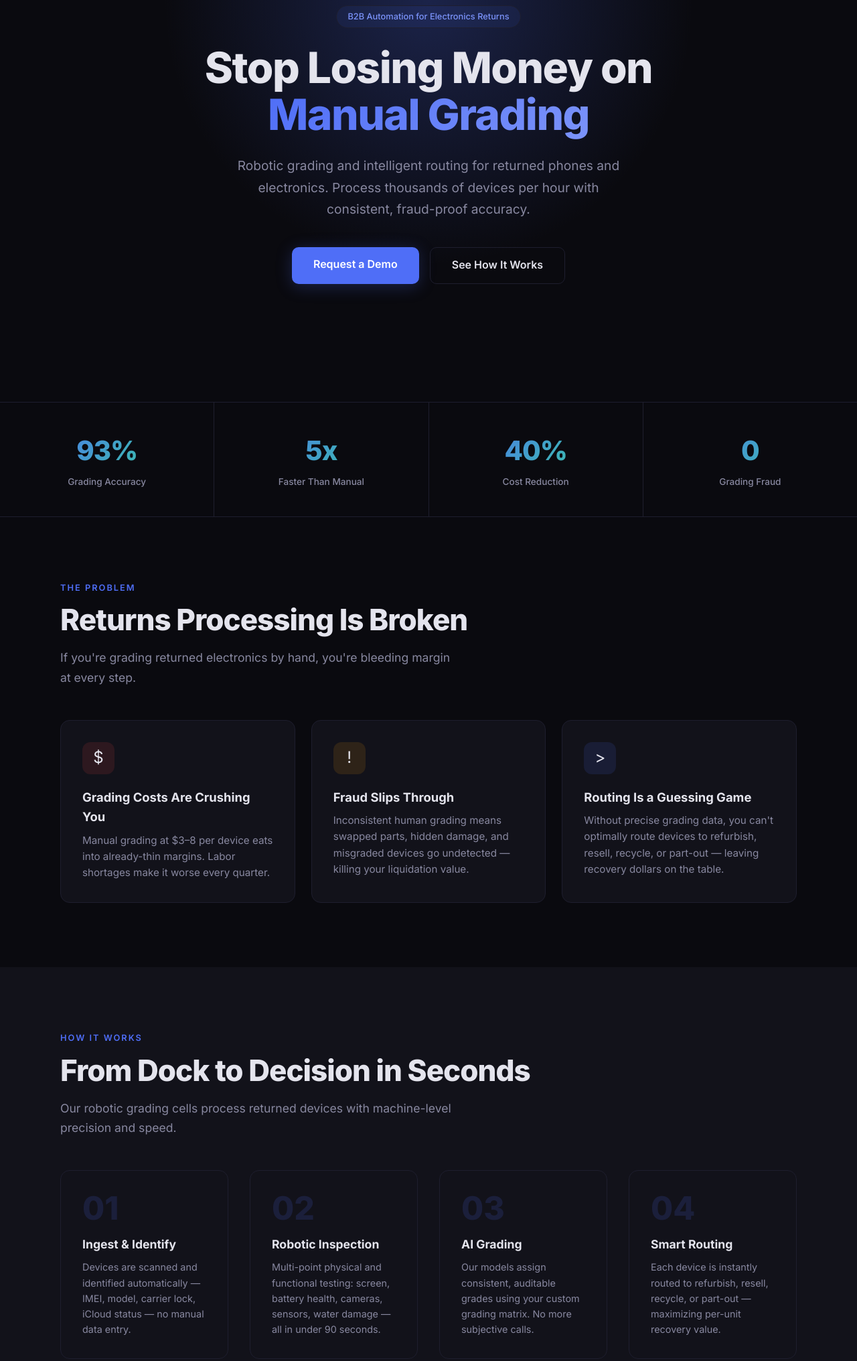
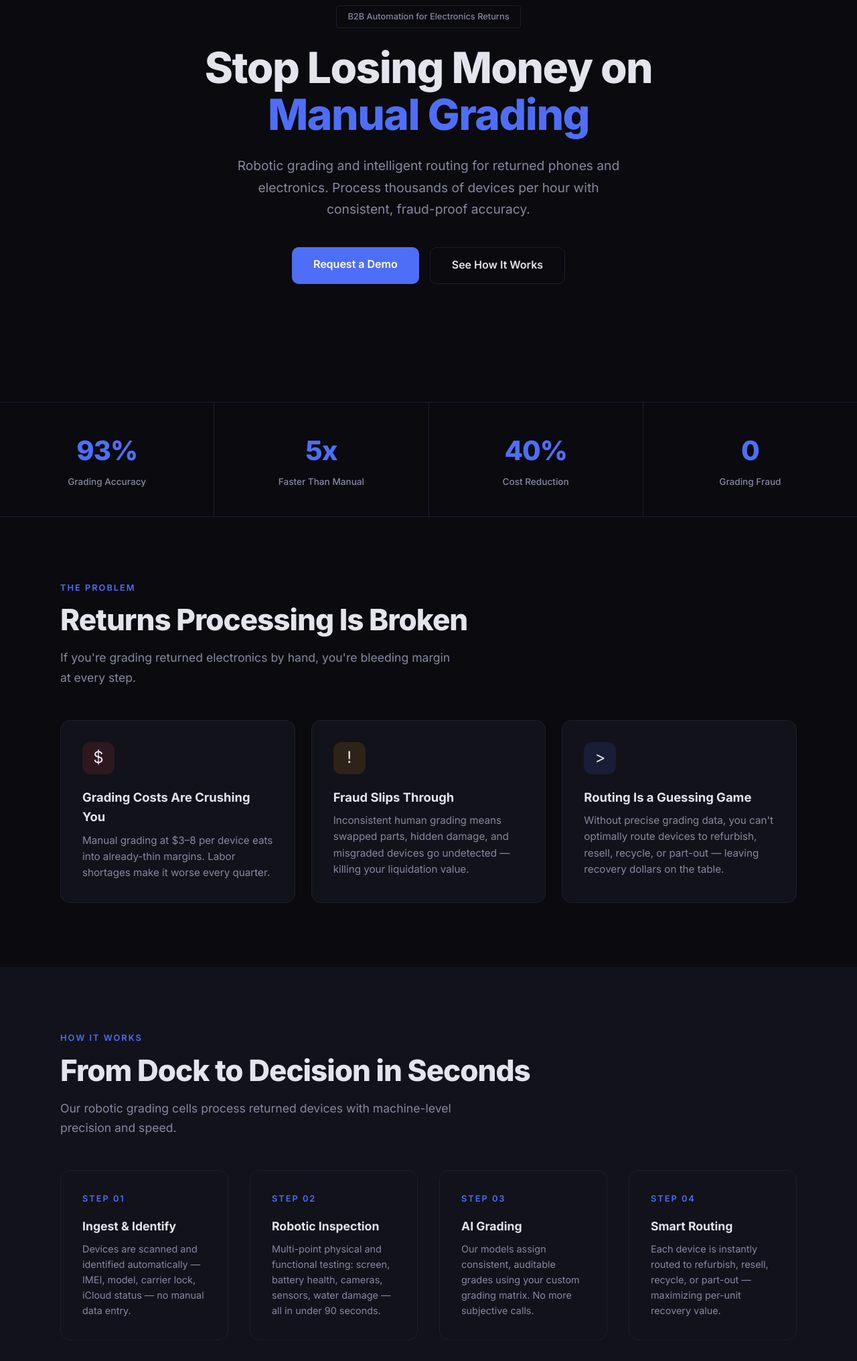
Before and after one commit to MShreyas1/salvage-landing, a plain HTML site: page index.html in a window 1280 px wide. Shown: the part 200-2232 px from the top of the page at 67% size. Drawn offline with Linux system fonts and the light colour scheme.

Commit message:
Remove glows, gradients, and hover animations for a cleaner look

```diff
--- a/index.html
+++ b/index.html
@@ -90,28 +90,16 @@
       position: relative;
       overflow: hidden;
     }
-    .hero::before {
-      content: '';
-      position: absolute;
-      top: -200px;
-      left: 50%;
-      transform: translateX(-50%);
-      width: 800px;
-      height: 800px;
-      background: radial-gradient(circle, var(--accent-glow) 0%, transparent 70%);
-      pointer-events: none;
-    }
     .hero-content { max-width: 800px; position: relative; z-index: 1; }
     .badge {
       display: inline-block;
       padding: 0.35rem 1rem;
       border: 1px solid var(--border);
-      border-radius: 100px;
+      border-radius: 4px;
       font-size: 0.8rem;
-      color: var(--accent-light);
+      color: var(--text-muted);
       font-weight: 500;
       margin-bottom: 1.5rem;
-      background: rgba(79, 110, 247, 0.08);
     }
     h1 {
       font-size: clamp(2.5rem, 6vw, 4rem);
@@ -121,10 +109,7 @@
       margin-bottom: 1.5rem;
     }
     h1 .highlight {
-      background: linear-gradient(135deg, var(--accent), var(--accent-light));
-      -webkit-background-clip: text;
-      -webkit-text-fill-color: transparent;
-      background-clip: text;
+      color: var(--accent);
     }
     .hero p {
       font-size: 1.2rem;
@@ -150,12 +135,9 @@
       border: none;
       cursor: pointer;
       transition: all 0.2s;
-      box-shadow: 0 4px 24px var(--accent-glow);
     }
     .btn-primary:hover {
       background: var(--accent-light);
-      transform: translateY(-1px);
-      box-shadow: 0 8px 32px var(--accent-glow);
     }
     .btn-secondary {
       background: transparent;
@@ -191,10 +173,7 @@
       font-size: 2.5rem;
       font-weight: 800;
       letter-spacing: -1px;
-      background: linear-gradient(135deg, var(--accent), var(--green));
-      -webkit-background-clip: text;
-      -webkit-text-fill-color: transparent;
-      background-clip: text;
+      color: var(--accent);
     }
     .stat-label {
       font-size: 0.85rem;
@@ -251,7 +230,6 @@
     .pain-card:hover {
       border-color: #2a2a3e;
       background: var(--bg-card-hover);
-      transform: translateY(-2px);
     }
     .pain-icon {
       width: 48px;
@@ -293,14 +271,15 @@
       transition: all 0.3s;
     }
     .step:hover {
-      border-color: var(--accent);
+      border-color: #2a2a3e;
       background: var(--bg-card-hover);
     }
     .step-num {
-      font-size: 3rem;
-      font-weight: 800;
-      color: rgba(79, 110, 247, 0.15);
-      line-height: 1;
+      font-size: 0.8rem;
+      font-weight: 600;
+      text-transform: uppercase;
+      letter-spacing: 2px;
+      color: var(--accent);
       margin-bottom: 1rem;
     }
     .step h3 {
@@ -330,8 +309,8 @@
       transition: all 0.3s;
     }
     .audience-card:hover {
-      border-color: var(--accent);
-      transform: translateY(-2px);
+      border-color: #2a2a3e;
+      background: var(--bg-card-hover);
     }
     .audience-card .icon {
       font-size: 2rem;
@@ -364,7 +343,7 @@
     .roi-card .metric {
       font-size: 2rem;
       font-weight: 800;
-      color: var(--green);
+      color: var(--text);
       margin-bottom: 0.25rem;
     }
     .roi-card h3 {
@@ -379,9 +358,7 @@
     }
 
     /* CONTACT / CTA SECTION */
-    .cta-section {
-      background: linear-gradient(180deg, var(--bg) 0%, #0d0d18 100%);
-    }
+    .cta-section {}
     .cta-wrapper {
       display: grid;
       grid-template-columns: 1fr 1fr;
@@ -465,7 +442,6 @@
     .form-group select:focus,
     .form-group textarea:focus {
       border-color: var(--accent);
-      box-shadow: 0 0 0 3px var(--accent-glow);
     }
     .form-group input::placeholder,
     .form-group textarea::placeholder {
@@ -610,22 +586,22 @@
       <p class="section-subtitle">Our robotic grading cells process returned devices with machine-level precision and speed.</p>
       <div class="steps">
         <div class="step">
-          <div class="step-num">01</div>
+          <div class="step-num">Step 01</div>
           <h3>Ingest & Identify</h3>
           <p>Devices are scanned and identified automatically — IMEI, model, carrier lock, iCloud status — no manual data entry.</p>
         </div>
         <div class="step">
-          <div class="step-num">02</div>
+          <div class="step-num">Step 02</div>
           <h3>Robotic Inspection</h3>
           <p>Multi-point physical and functional testing: screen, battery health, cameras, sensors, water damage — all in under 90 seconds.</p>
         </div>
         <div class="step">
-          <div class="step-num">03</div>
+          <div class="step-num">Step 03</div>
           <h3>AI Grading</h3>
           <p>Our models assign consistent, auditable grades using your custom grading matrix. No more subjective calls.</p>
         </div>
         <div class="step">
-          <div class="step-num">04</div>
+          <div class="step-num">Step 04</div>
           <h3>Smart Routing</h3>
           <p>Each device is instantly routed to refurbish, resell, recycle, or part-out — maximizing per-unit recovery value.</p>
         </div>
```
Also changed, not shown: how-it-works.html (+6 -29 lines).
